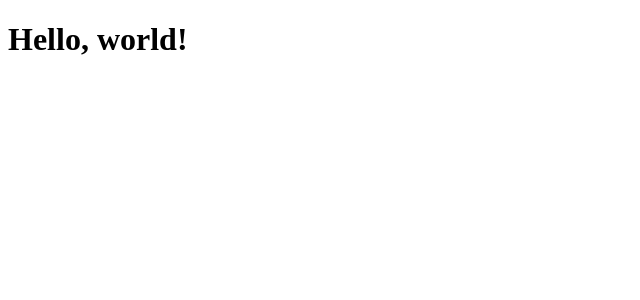
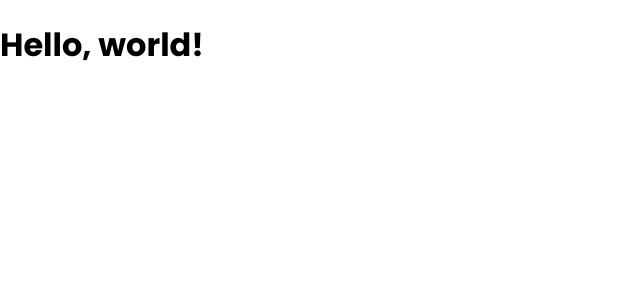
Before and after one commit to NguyenVietPhuoc12/tiktok_ui, a React (Create React App) app: page / in a window 1280 px wide. Shown: the top 300 px of the page, without its empty margins (0-640 px from the left). Built offline with nearby package versions, Linux system fonts and the light colour scheme.

Commit message:
5. Install sass and create GlobalStyles for project

```diff
--- a/package.json
+++ b/package.json
@@ -6,6 +6,7 @@
     "@testing-library/jest-dom": "^5.17.0",
     "@testing-library/react": "^13.4.0",
     "@testing-library/user-event": "^13.5.0",
+    "normalize.css": "^8.0.1",
     "react": "^18.2.0",
     "react-dom": "^18.2.0",
     "react-scripts": "5.0.1",
@@ -39,6 +40,7 @@
     "@babel/plugin-proposal-private-property-in-object": "^7.21.11",
     "babel-plugin-module-resolver": "^5.0.2",
     "customize-cra": "^1.0.0",
-    "react-app-rewired": "^2.2.1"
+    "react-app-rewired": "^2.2.1",
+    "sass": "^1.75.0"
   }
 }
--- a/src/App.js
+++ b/src/App.js
@@ -1,8 +1,12 @@
+import GlobalStyles from '~/components/GlobalStyles';
+
 function App() {
     return (
-        <div className="App">
-            <h1>Hello, world!</h1>
-        </div>
+        <GlobalStyles>
+            <div className="App">
+                <h1>Hello, world!</h1>
+            </div>
+        </GlobalStyles>
     );
 }
 
--- /dev/null
+++ b/src/components/GlobalStyles/GlobalStyles.scss
@@ -0,0 +1,23 @@
+@import 'normalize.css';
+@import url('https://fonts.googleapis.com/css2?family=Poppins:ital,wght@0,100;0,200;0,300;0,400;0,500;0,600;0,700;0,800;0,900;1,100;1,200;1,300;1,400;1,500;1,600;1,700;1,800;1,900&display=swap');
+
+:root {
+    --primary-color: #fe2c55;
+}
+
+* {
+    margin: 0;
+    padding: 0;
+    box-sizing: border-box;
+}
+
+html {
+    font-size: 62.5%;
+}
+
+body {
+    font-family: 'Poppins', sans-serif;
+    font-size: 1.6rem;
+    line-height: 1.5;
+    text-rendering: optimizeSpeed;
+}
--- /dev/null
+++ b/src/components/GlobalStyles/index.js
@@ -0,0 +1,7 @@
+import './GlobalStyles.scss';
+
+const GlobalStyles = ({ children }) => {
+    return children;
+};
+
+export default GlobalStyles;
```
Also changed, not shown: 1 other file (tests, documents, lock files or other folders).
